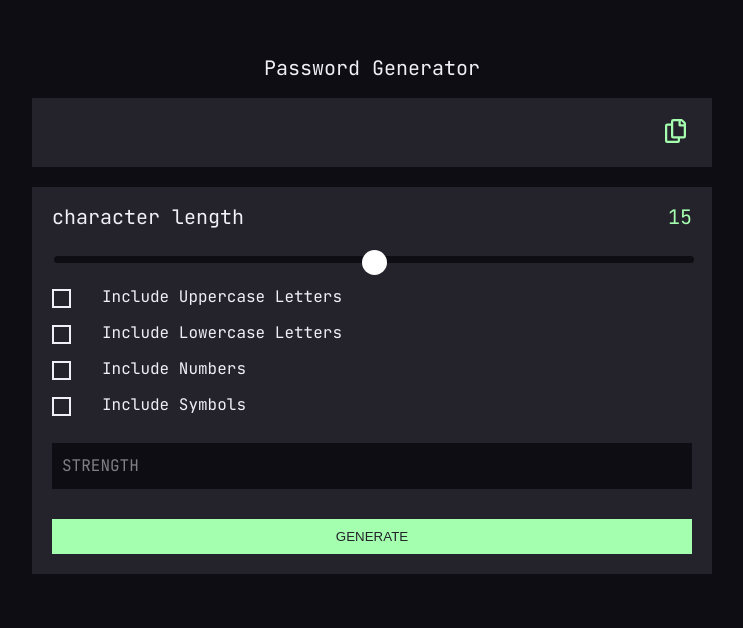
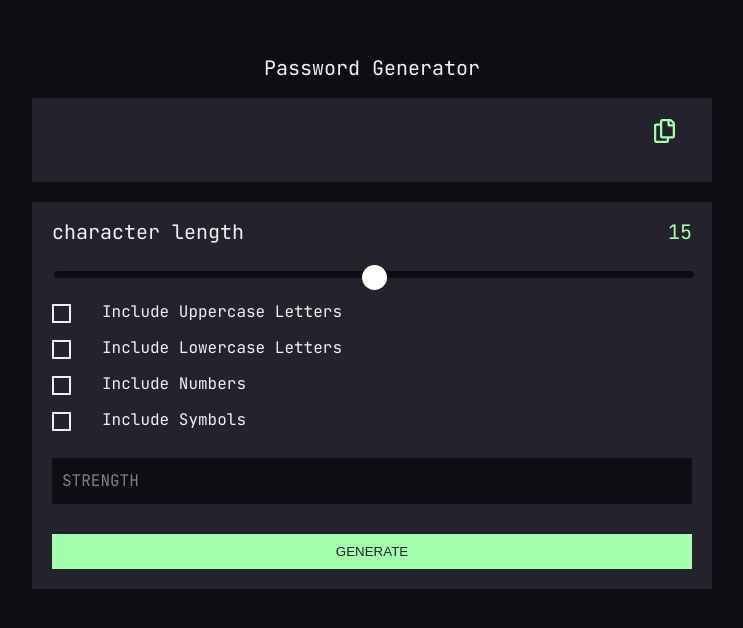
Before and after one commit to nicolenam/passwordGenerator, a React (Create React App) app: page / in a window 1280 px wide. Shown: the part 142-770 px from the top of the page, without its empty margins (268-1011 px from the left). Built offline with nearby package versions, Linux system fonts and the light colour scheme.

Commit message:
Added copied prompt for the user once password copied to clipboard

```diff
--- a/src/App.css
+++ b/src/App.css
@@ -90,7 +90,19 @@ h1{
 .copyBtn{
 	background: transparent;
 	border: none;
+	position: relative;
 }
+
+.copy{
+	display: block;
+	color: #f0eff7;
+}
+
+.transparent{
+	display: block;
+	color: transparent;
+}
+
 
 /* form styles */
 
@@ -222,6 +234,7 @@ h1{
 	font-weight: 500;
 	border: none;
 	background: #a4ffaf;
+	cursor: pointer;
 }
 
 /* evaluation styles */
--- a/src/App.js
+++ b/src/App.js
@@ -6,14 +6,15 @@ import Form from "./Components/Form";
 function App() {
 
   const [ password, setPassword ] = useState("");
+  const [ isCopied, setIsCopied] = useState(false);
 
   return (
     <div className="App">
       <header>
         <h1>Password Generator</h1>
       </header>
-      <Display password={password} />
-      <Form setPassword={setPassword}/>
+      <Display password={password} setIsCopied={setIsCopied} isCopied={isCopied}/>
+      <Form setPassword={setPassword} setIsCopied={setIsCopied}/>
     </div>
   );
 }
--- a/src/Components/Display.js
+++ b/src/Components/Display.js
@@ -1,10 +1,24 @@
-const Display = ({password}) =>{
+import { useState } from "react";
+
+const Display = ({password, setIsCopied, isCopied}) =>{
+
+
+    const handleClick = () =>{
+        navigator.clipboard.writeText(password);
+        setIsCopied(true);
+    }
 
     return(
         <section className="display wrapper">
                 <h2>{password}</h2>
-                <button className="copyBtn" onClick={()=>{navigator.clipboard.writeText(password)}}>
-                    <svg width="21" height="24" xmlns="http://www.w3.org/2000/svg"><path d="M20.341 3.091 17.909.659A2.25 2.25 0 0 0 16.319 0H8.25A2.25 2.25 0 0 0 6 2.25V4.5H2.25A2.25 2.25 0 0 0 0 6.75v15A2.25 2.25 0 0 0 2.25 24h10.5A2.25 2.25 0 0 0 15 21.75V19.5h3.75A2.25 2.25 0 0 0 21 17.25V4.682a2.25 2.25 0 0 0-.659-1.591ZM12.469 21.75H2.53a.281.281 0 0 1-.281-.281V7.03a.281.281 0 0 1 .281-.281H6v10.5a2.25 2.25 0 0 0 2.25 2.25h4.5v1.969a.282.282 0 0 1-.281.281Zm6-4.5H8.53a.281.281 0 0 1-.281-.281V2.53a.281.281 0 0 1 .281-.281H13.5v4.125c0 .621.504 1.125 1.125 1.125h4.125v9.469a.282.282 0 0 1-.281.281Zm.281-12h-3v-3h.451c.075 0 .147.03.2.082L18.667 4.6a.283.283 0 0 1 .082.199v.451Z" fill="#A4FFAF" /></svg>
+                <button className="copyBtn" onClick={handleClick}>
+                    <svg width="21" height="24" xmlns="http://www.w3.org/2000/svg"><path d="M20.341 3.091 17.909.659A2.25 2.25 0 0 0 16.319 0H8.25A2.25 2.25 0 0 0 6 2.25V4.5H2.25A2.25 2.25 0 0 0 0 6.75v15A2.25 2.25 0 0 0 2.25 24h10.5A2.25 2.25 0 0 0 15 21.75V19.5h3.75A2.25 2.25 0 0 0 21 17.25V4.682a2.25 2.25 0 0 0-.659-1.591ZM12.469 21.75H2.53a.281.281 0 0 1-.281-.281V7.03a.281.281 0 0 1 .281-.281H6v10.5a2.25 2.25 0 0 0 2.25 2.25h4.5v1.969a.282.282 0 0 1-.281.281Zm6-4.5H8.53a.281.281 0 0 1-.281-.281V2.53a.281.281 0 0 1 .281-.281H13.5v4.125c0 .621.504 1.125 1.125 1.125h4.125v9.469a.282.282 0 0 1-.281.281Zm.281-12h-3v-3h.451c.075 0 .147.03.2.082L18.667 4.6a.283.283 0 0 1 .082.199v.451Z" fill="#A4FFAF"/></svg>
+                    {
+                        isCopied ?
+                        <span className="copy">copied!</span>
+                        :
+                        <span className="transparent">copied!</span>
+                    }
                 </button>
         </section>
     )
--- a/src/Components/Form.js
+++ b/src/Components/Form.js
@@ -2,11 +2,12 @@ import { useState } from "react";
 import OptionsList from "./OptionsList";
 import Evaluation from "./Evaluation";
 
-const Form = ({setPassword}) =>{
+const Form = ({setPassword, setIsCopied}) =>{
 
     const [ length, setLength ] = useState(15);
     const [ optionsArr, setOptionsArr ] = useState([]);
     const [ strength, setStrength ] = useState("");
+
     const strongPassword = new RegExp('(?=.*[a-z])(?=.*[A-Z])(?=.*[0-9])(?=.*[^A-Za-z0-9])(?=.{15,})');
     const mediumPassword = new RegExp('((?=.*[a-z])(?=.*[A-Z])(?=.*[0-9])(?=.*[^A-Za-z0-9])(?=.{10,}))|((?=.*[a-z])(?=.*[A-Z])(?=.*[^A-Za-z0-9])(?=.{12,}))');
 
@@ -38,6 +39,7 @@ const Form = ({setPassword}) =>{
     const generatePassword = (e) =>{
 
         e.preventDefault();
+        setIsCopied(false);
 
         let password = "";
 
```
